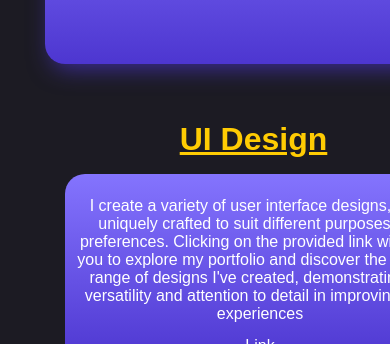
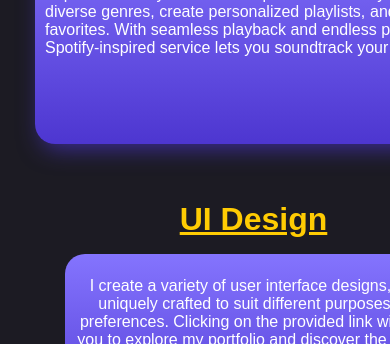
Before and after one commit to ROHANCHOUKSEY/2portfolio, a plain HTML site: page index.html in a window 390 px wide. Shown: the part 3684-4028 px from the top of the page. Drawn offline with Linux system fonts and the light colour scheme.

Commit message:
Updated the code with new changes

```diff
--- a/style.css
+++ b/style.css
@@ -309,7 +309,7 @@ body {
 }
 
 .projectDetails {
-  text-align: center;
+  text-align: justify;
   position: relative;
   bottom: 25px;
   margin-bottom: -28px;
@@ -857,6 +857,7 @@ body {
     border-radius: 20px;
     margin-bottom: 27px;
     cursor: pointer;
+    padding: 10px
   }
 
   .contactHeading {
```
